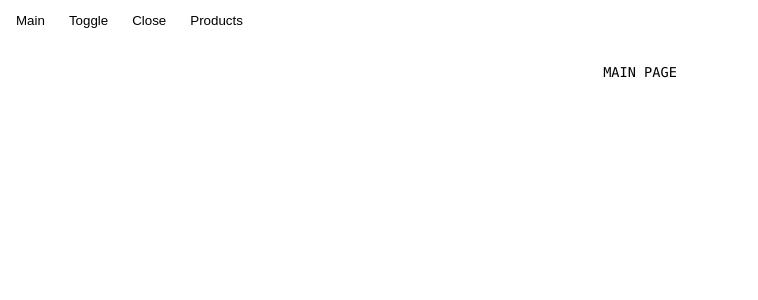
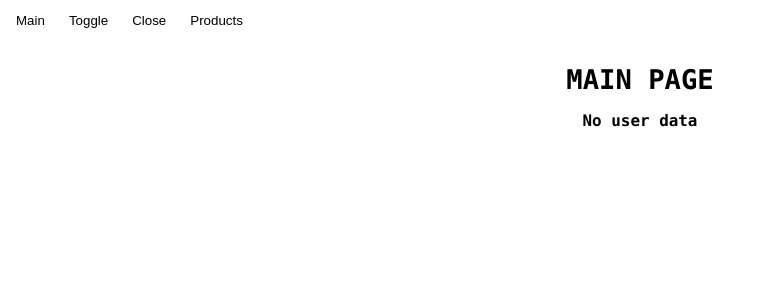
Before and after one commit to Stonek79/tg-front-shop, a Next.js app: page / in a window 1280 px wide. Shown: the top 300 px of the page, without its empty margins (0-758 px from the left). Built offline with nearby package versions, Linux system fonts and the light colour scheme.

Commit message:
add user info

```diff
--- a/src/app/container.module.css
+++ b/src/app/container.module.css
@@ -9,6 +9,7 @@
 
 .container {
     flex: 1;
-    padding: 24px; display: flex;
+    padding: 8px;
+    display: flex;
     justify-content: center;
 }
--- a/src/app/page.module.css
+++ b/src/app/page.module.css
@@ -1,13 +1,15 @@
 
 .description {
-  display: inherit;
-  justify-content: inherit;
-  align-items: inherit;
+  display: flex;
+  flex-direction: column;
+  justify-content: center;
+  align-items: center;
   font-size: 0.85rem;
   max-width: var(--max-width);
   width: 100%;
   z-index: 2;
   font-family: var(--font-mono);
+  padding: 16px;
 }
 
 @keyframes rotate {
--- a/src/app/page.tsx
+++ b/src/app/page.tsx
@@ -1,9 +1,12 @@
 import styles from "./page.module.css";
+import {User} from "@/components/User/User";
 
 export default function Home() {
   return (
       <div className={styles.description}>
-          MAIN PAGE
+          <h1>MAIN PAGE</h1>
+          <br/>
+          <User />
       </div>
   );
 }
--- a/src/components/ProductsList/ProductsList.module.css
+++ b/src/components/ProductsList/ProductsList.module.css
@@ -2,6 +2,7 @@
     display: flex;
     flex-wrap: wrap;
     justify-content: center;
+    gap: 4px;
 }
 
 .item {
--- /dev/null
+++ b/src/components/User/User.module.css
@@ -0,0 +1,5 @@
+.user {
+    display: flex;
+    flex-direction: column;
+    gap: 8px;
+}
--- /dev/null
+++ b/src/components/User/User.tsx
@@ -0,0 +1,26 @@
+'use client'
+
+import {useTgApp} from "@/lib/hooks/useTgApp";
+
+export const User = () => {
+    const {tg} = useTgApp()
+
+    if (!tg?.initDataUnsafe?.user) {
+        return <h3>No user data</h3>
+    }
+
+    const {
+        username = '', first_name = '', last_name = '', language_code = '', is_bot = false, is_premium = false
+    } = tg?.initDataUnsafe?.user
+
+    return (
+        <div>
+            <div>Username: {username}</div>
+            <div>First name: {first_name}</div>
+            <div>Last name: {last_name}</div>
+            <div>Language code: {language_code}</div>
+            <div>Is bot: {is_bot}</div>
+            <div>Is premium: {is_premium}</div>
+        </div>
+    )
+}
```
